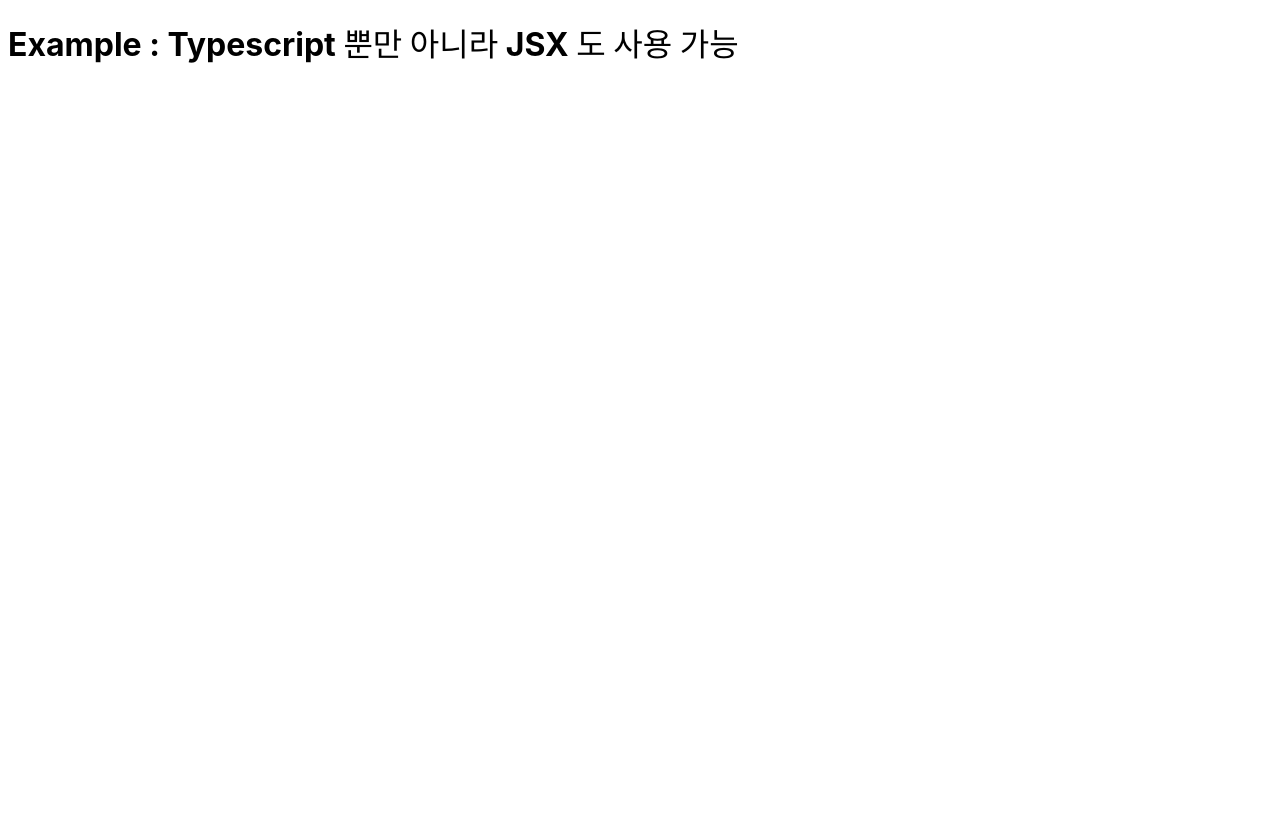
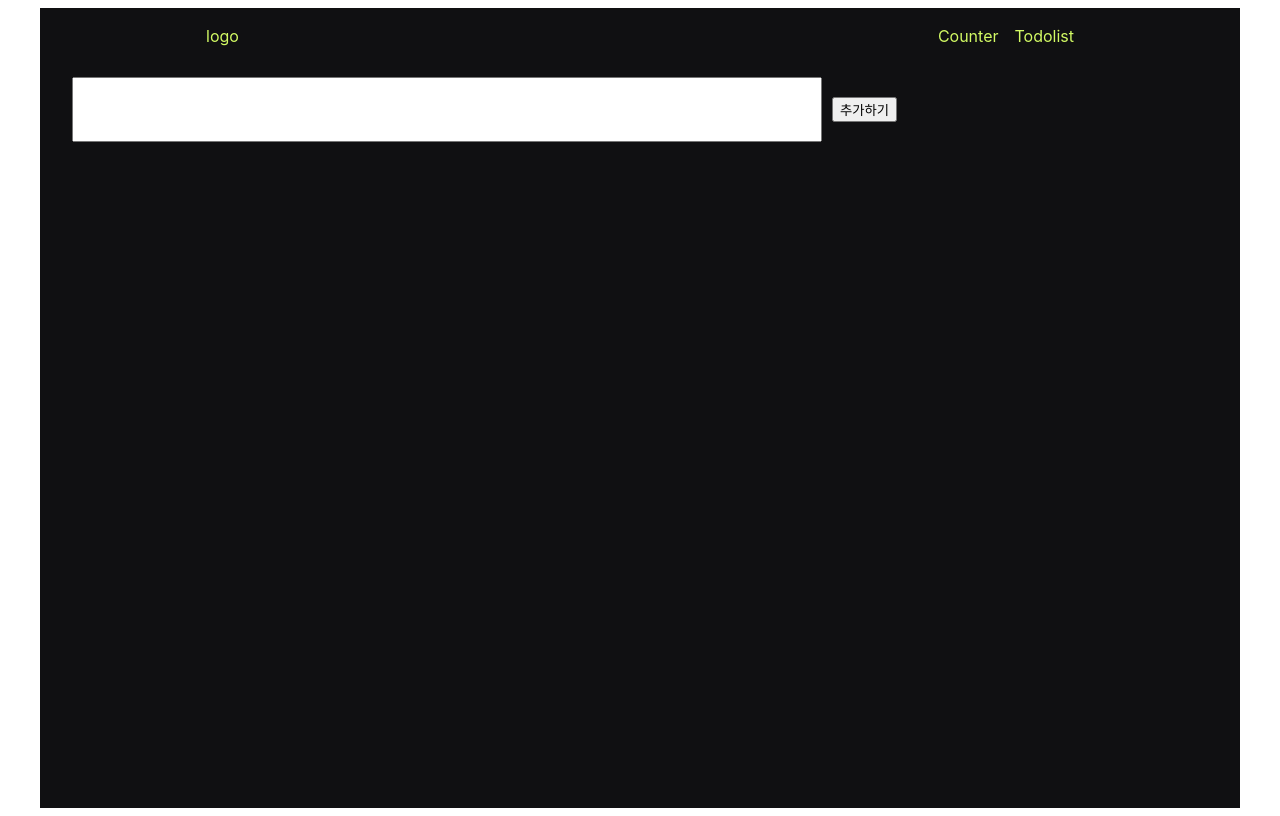
Before and after one commit to commerceProject05/study, a React (Vite) app: page / in a window 1280 px wide. Built offline with nearby package versions, Linux system fonts and the light colour scheme; the HTML template or start-up script is replaced by a standard one.

Commit message:
윈도우컴으로 하려고 임시저장

```diff
--- a/src/App.tsx
+++ b/src/App.tsx
@@ -1,7 +1,25 @@
-import { Example } from '@/Example.jsx';
+import styled from '@emotion/styled';
+
+import Header from './components/header/Header';
+import Main from './components/main/Main';
+import { theme } from './styles/theme';
 
 function App() {
-  return <Example />;
+  return (
+    <>
+      <Container>
+        <Header></Header>
+        <Main></Main>
+      </Container>
+    </>
+  );
 }
 
 export default App;
+
+const Container = styled.div`
+  width: 1200px;
+  margin: auto;
+  height: 100vh;
+  background-color: ${theme.color.G1};
+`;
--- /dev/null
+++ b/src/components/Input.jsx
@@ -0,0 +1,17 @@
+import React from 'react';
+import styled from '@emotion/styled';
+const Input = () => {
+
+    return (
+        <>
+            <TodoInput></TodoInput> <button>추가하기</button>
+        </>
+    );
+};
+
+export default Input;
+
+const TodoInput = styled.input`
+    width: 750px;
+    height: 65px;
+`
--- /dev/null
+++ b/src/components/header/Header.jsx
@@ -0,0 +1,41 @@
+import React from 'react';
+import styled from '@emotion/styled';
+
+import { theme } from '@/styles/theme';
+
+const Header = () => {
+    return (
+        <>
+            <Wrap>
+
+                <Logo>logo</Logo>
+                <Menu>
+                    <Menubutton>Counter</Menubutton>
+                    <Menubutton>Todolist</Menubutton>
+                </Menu>
+            </Wrap>
+        </>
+    );
+};
+
+export default Header;
+
+const Wrap = styled.div`
+    width: 900px;
+    display: flex;
+    justify-content: space-between;
+    margin: auto;
+    padding: 16px;
+`
+
+const Logo = styled.div`
+color: ${theme.color.primary};
+`
+
+const Menu = styled.div`
+    display: flex;
+    gap: 16px;
+`
+const Menubutton = styled.div`
+    color: ${theme.color.primary};
+`
--- /dev/null
+++ b/src/components/main/Main.jsx
@@ -0,0 +1,26 @@
+import React from 'react';
+import styled from '@emotion/styled';
+
+import Input from '../Input';
+
+const Main = () => {
+    return (
+        <>
+            <Container>
+
+                <Input></Input>
+            </Container>
+        </>
+    );
+};
+
+export default Main;
+
+const Container = styled.div`
+    display: flex;
+height: 90px;
+padding: 10px 32px;
+align-items: center;
+gap: 10px;
+align-self: stretch;
+`
```
Also changed, not shown: src/styles/theme.js (line endings or trailing spaces), 1 other file (tests, documents, lock files or other folders).
